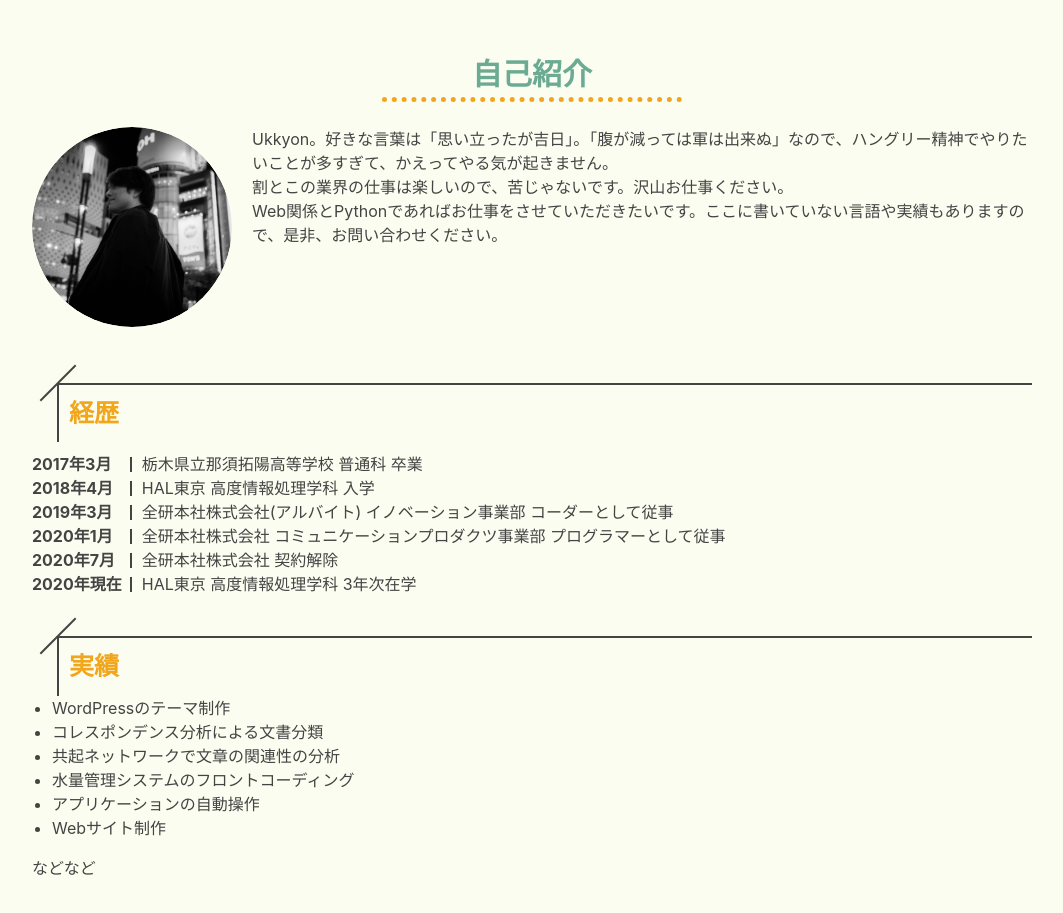
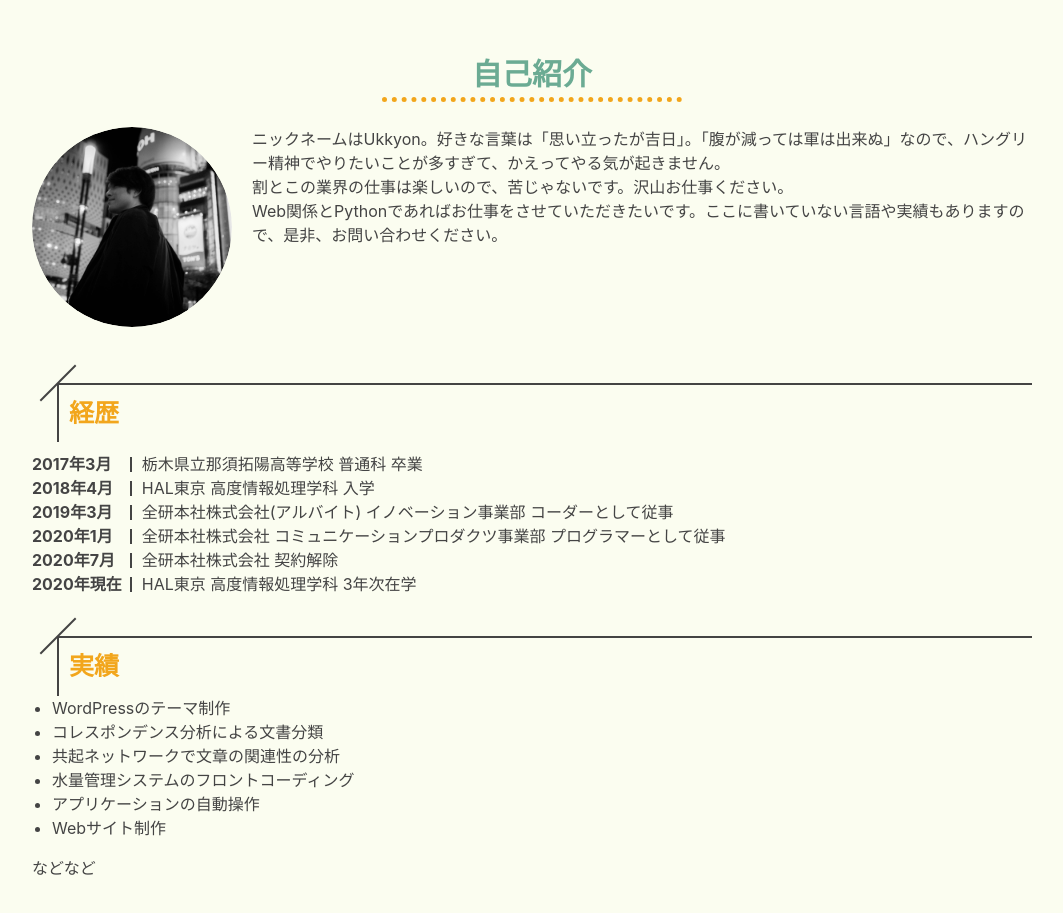
Before and after one commit to Ukyo-m/Profile, a Gatsby site: page / in a window 1280 px wide. Shown: the part 1140-2053 px from the top of the page, without its empty margins (108-1171 px from the left). Built offline with nearby package versions, Linux system fonts and the light colour scheme; Gatsby itself is replaced by a stand-in of ours.

Commit message:
ニックネームを付けたし

```diff
--- a/src/pages/index.jsx
+++ b/src/pages/index.jsx
@@ -221,7 +221,7 @@ export default ({ data }) => {
               </figure>
             </div>
             <p className="intro-text">
-              Ukkyon。好きな言葉は「思い立ったが吉日」。「腹が減っては軍は出来ぬ」なので、ハングリー精神でやりたいことが多すぎて、かえってやる気が起きません。
+              ニックネームはUkkyon。好きな言葉は「思い立ったが吉日」。「腹が減っては軍は出来ぬ」なので、ハングリー精神でやりたいことが多すぎて、かえってやる気が起きません。
               <br />
               割とこの業界の仕事は楽しいので、苦じゃないです。沢山お仕事ください。
               <br />
```
